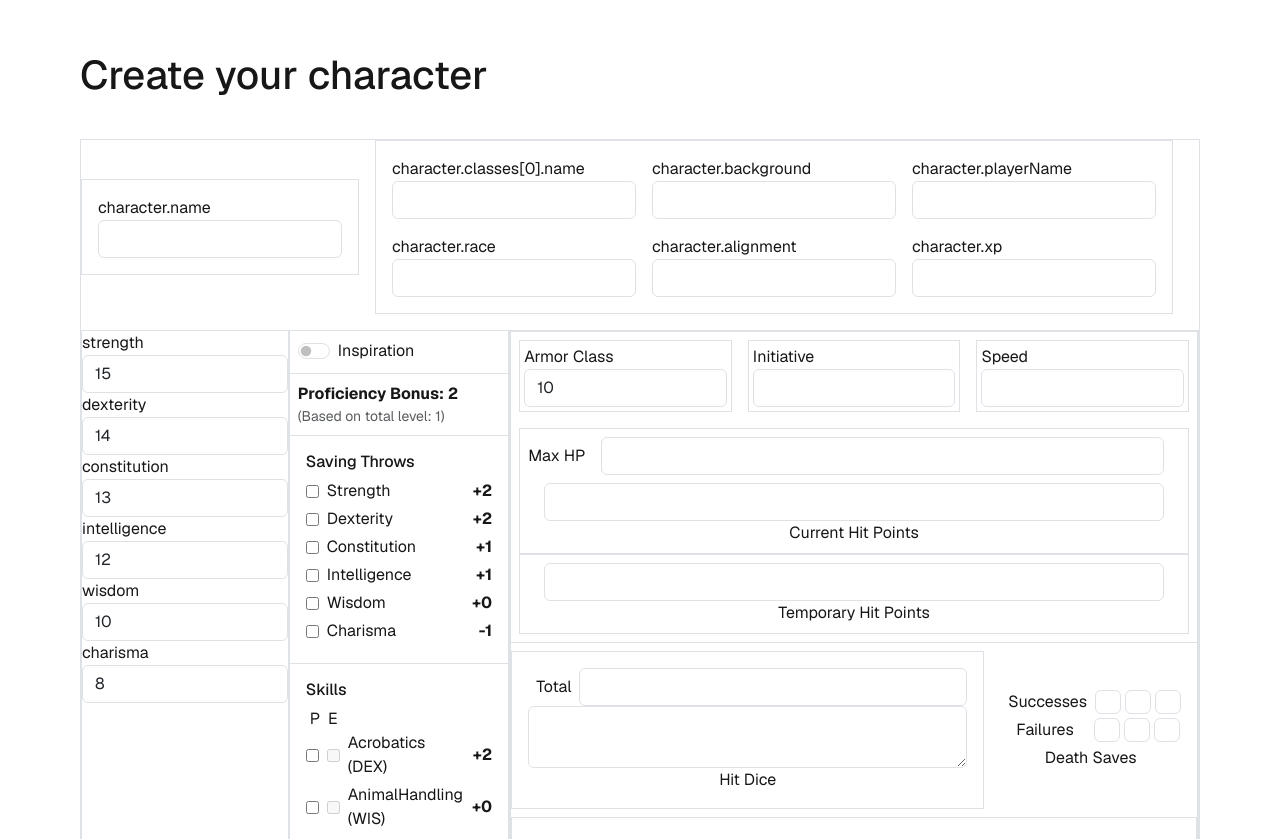
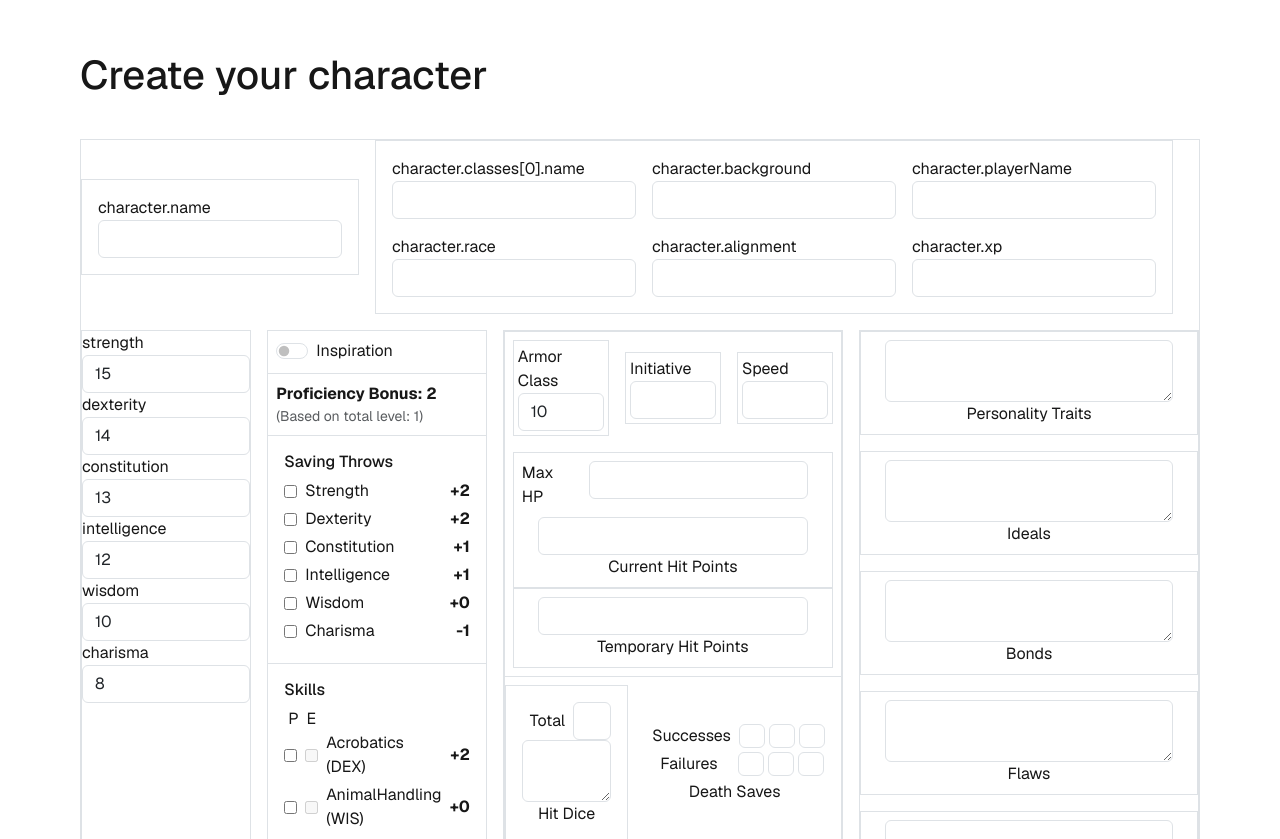
Before and after one commit to skathix/carbon-copy-characters, a Next.js app: page / in a window 1280 px wide. Shown: the part 113-952 px from the top of the page. Built offline with nearby package versions, Linux system fonts and the light colour scheme.

Commit message:
Added the Personality Column

```diff
--- /dev/null
+++ b/src/app/components/character/forms/PersonalityColumn.tsx
@@ -0,0 +1,74 @@
+import { Field } from 'formik';
+import React from 'react';
+
+export default function PersonalityColumn() {
+    return (
+      <div className={"d-flex flex-column gap-3"}>
+        <div className={"d-flex border align-items-center gap-3 p-2"}>
+          <div className={"d-flex flex-column flex-fill px-3"}>
+            <Field
+              as={"textarea"}
+              rows={2}
+              className={"form-control"}
+              name={"character.personality.personalityTraits"}
+            />
+            <div className={"d-flex justify-content-center"}>
+              <label>Personality Traits</label>
+            </div>
+          </div>
+        </div>
+        <div className={"d-flex border align-items-center gap-3 p-2"}>
+          <div className={"d-flex flex-column flex-fill px-3"}>
+            <Field
+              as={"textarea"}
+              rows={2}
+              className={"form-control"}
+              name={"character.personality.ideals"}
+            />
+            <div className={"d-flex justify-content-center"}>
+              <label>Ideals</label>
+            </div>
+          </div>
+        </div>
+        <div className={"d-flex border align-items-center gap-3 p-2"}>
+          <div className={"d-flex flex-column flex-fill px-3"}>
+            <Field
+              as={"textarea"}
+              rows={2}
+              className={"form-control"}
+              name={"character.personality.bonds"}
+            />
+            <div className={"d-flex justify-content-center"}>
+              <label>Bonds</label>
+            </div>
+          </div>
+        </div>
+        <div className={"d-flex border align-items-center gap-3 p-2"}>
+          <div className={"d-flex flex-column flex-fill px-3"}>
+            <Field
+              as={"textarea"}
+              rows={2}
+              className={"form-control"}
+              name={"character.personality.flaws"}
+            />
+            <div className={"d-flex justify-content-center"}>
+              <label>Flaws</label>
+            </div>
+          </div>
+        </div>
+        <div className={"d-flex border align-items-center gap-3 p-2"}>
+          <div className={"d-flex flex-column flex-fill px-3"}>
+            <Field
+              as={"textarea"}
+              rows={24}
+              className={"form-control"}
+              name={"features.featuresAndTraits[0].name"}
+            />
+            <div className={"d-flex justify-content-center"}>
+              <label>Features & Traits</label>
+            </div>
+          </div>
+        </div>
+      </div>
+    );
+}
--- a/src/app/components/character/forms/panels/SecondaryCharacterInfo.tsx
+++ b/src/app/components/character/forms/panels/SecondaryCharacterInfo.tsx
@@ -2,22 +2,38 @@ import React from "react";
 import AbilityScores from "../AbilityScores";
 import InspirationColumn from "../InspirationColumn";
 import CombatColumn from "../CombatColumn";
+import PersonalityColumn from "../PersonalityColumn";
 
 export default function SecondaryCharacterInfo() {
   {
     /* Attributes */
   }
   return (
-    <>
-      <div className={"d-flex flex-column border"}>
+    <div className={"d-flex gap-3"}>
+      <div
+        className={"d-flex flex-column border"}
+        style={{ flex: "1 1 16.67%" }}
+      >
         <AbilityScores />
       </div>
-      <div className={"d-flex flex-column border"}>
+      <div
+        className={"d-flex flex-column border"}
+        style={{ flex: "1 1 16.67%" }}
+      >
         <InspirationColumn />
       </div>
-      <div className={"d-flex flex-column border"}>
+      <div
+        className={"d-flex flex-column border"}
+        style={{ flex: "1 1 33.33%" }}
+      >
         <CombatColumn />
       </div>
-    </>
+      <div
+        className={"d-flex flex-column border"}
+        style={{ flex: "1 1 33.33%" }}
+      >
+        <PersonalityColumn />
+      </div>
+    </div>
   );
 }
```
